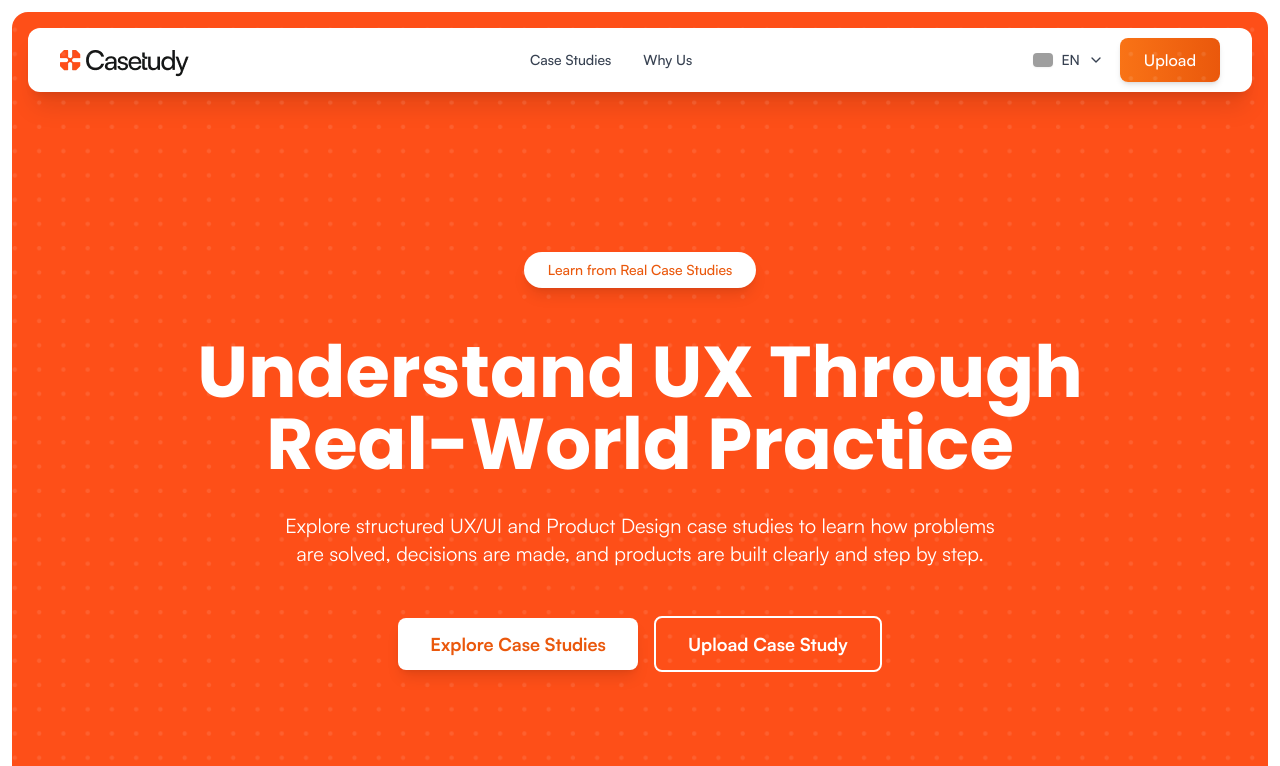
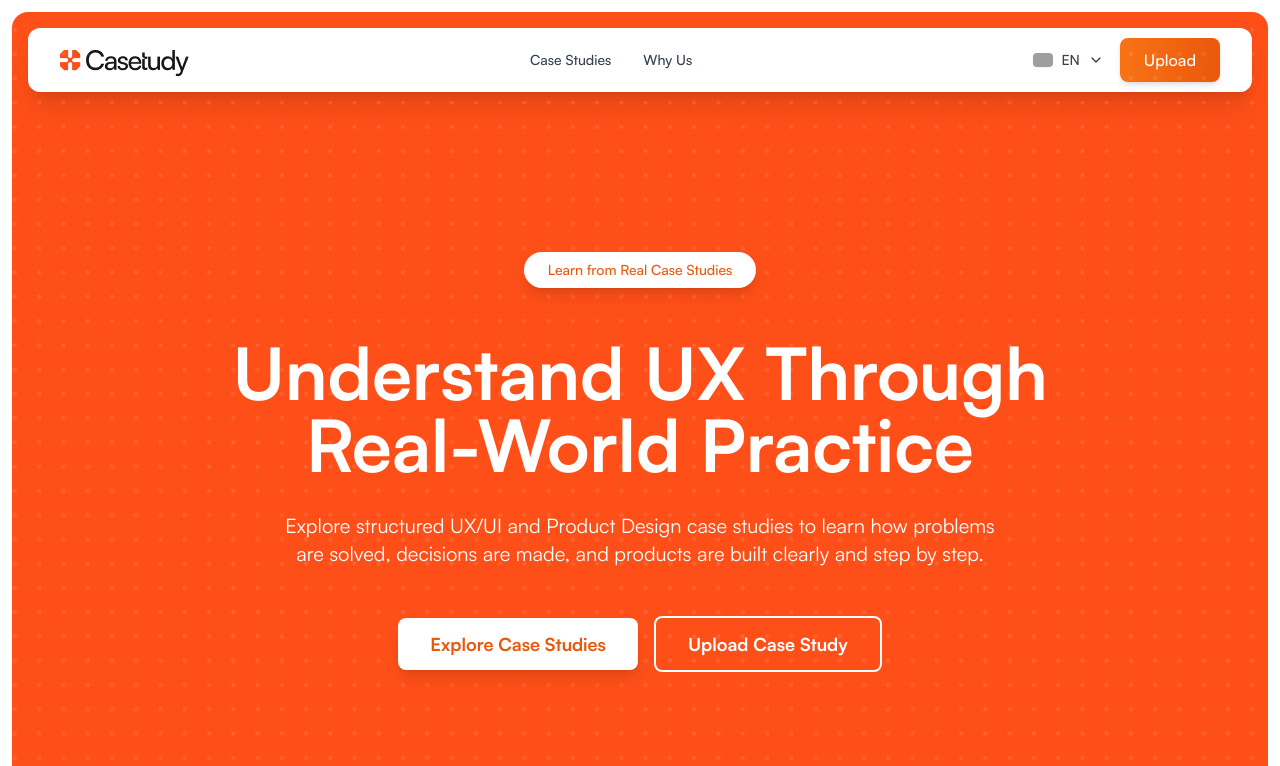
Before and after one commit to DzikriAlan/casetudy, a Next.js app: page / in a window 1280 px wide. Shown: the top 766 px of the page. Built offline with nearby package versions, Linux system fonts and the light colour scheme; grey boxes are pictures that could not be loaded.

Commit message:
fix: change font family to satoshi

```diff
--- a/src/app/layout.tsx
+++ b/src/app/layout.tsx
@@ -1,28 +1,7 @@
 import { ReactNode } from 'react';
-import { Poppins, Playfair_Display, Inter } from 'next/font/google';
 import localFont from 'next/font/local';
 import type { Metadata } from 'next';
 import "./globals.css";
-
-const poppins = Poppins({
-  subsets: ["latin"],
-  weight: ["300", "400", "500", "600", "700"],
-  variable: "--font-poppins",
-  display: 'swap',
-});
-
-const playfair = Playfair_Display({
-  subsets: ["latin"],
-  weight: ["400", "500", "600", "700", "900"],
-  variable: "--font-playfair",
-  display: 'swap',
-});
-
-const inter = Inter({
-  subsets: ["latin"],
-  variable: "--font-inter",
-  display: 'swap',
-});
 
 const satoshi = localFont({
   src: [
@@ -70,8 +49,8 @@ interface RootLayoutProps {
 
 export default function RootLayout({ children }: RootLayoutProps) {
   return (
-    <html lang="en" suppressHydrationWarning>
-      <body className={`${satoshi.variable} ${poppins.variable} ${playfair.variable} ${inter.variable} font-satoshi antialiased`}>
+    <html lang="en" suppressHydrationWarning className={satoshi.variable}>
+      <body className={`${satoshi.className} antialiased`}>
         <div className="min-h-screen">
           {children}
         </div>
```
